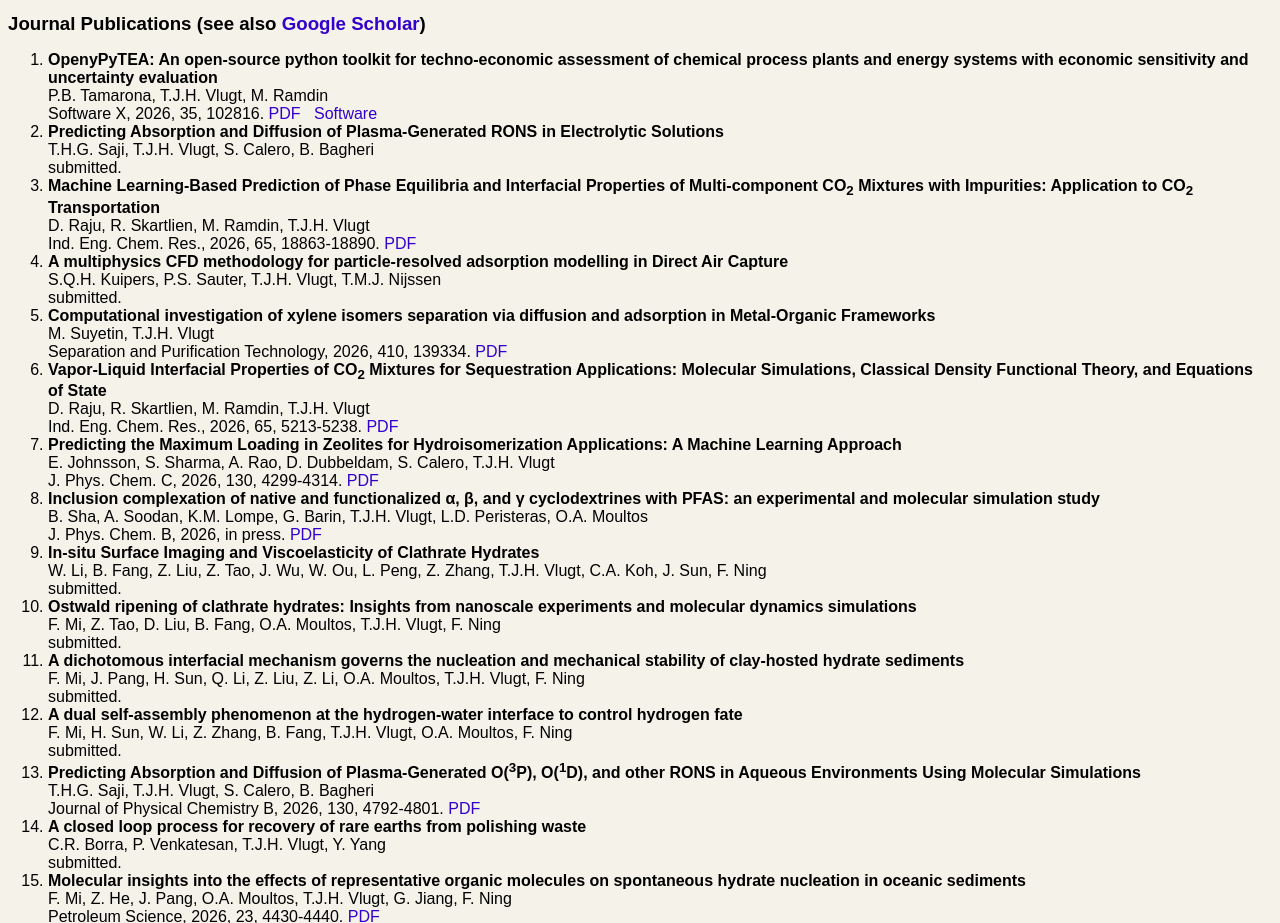
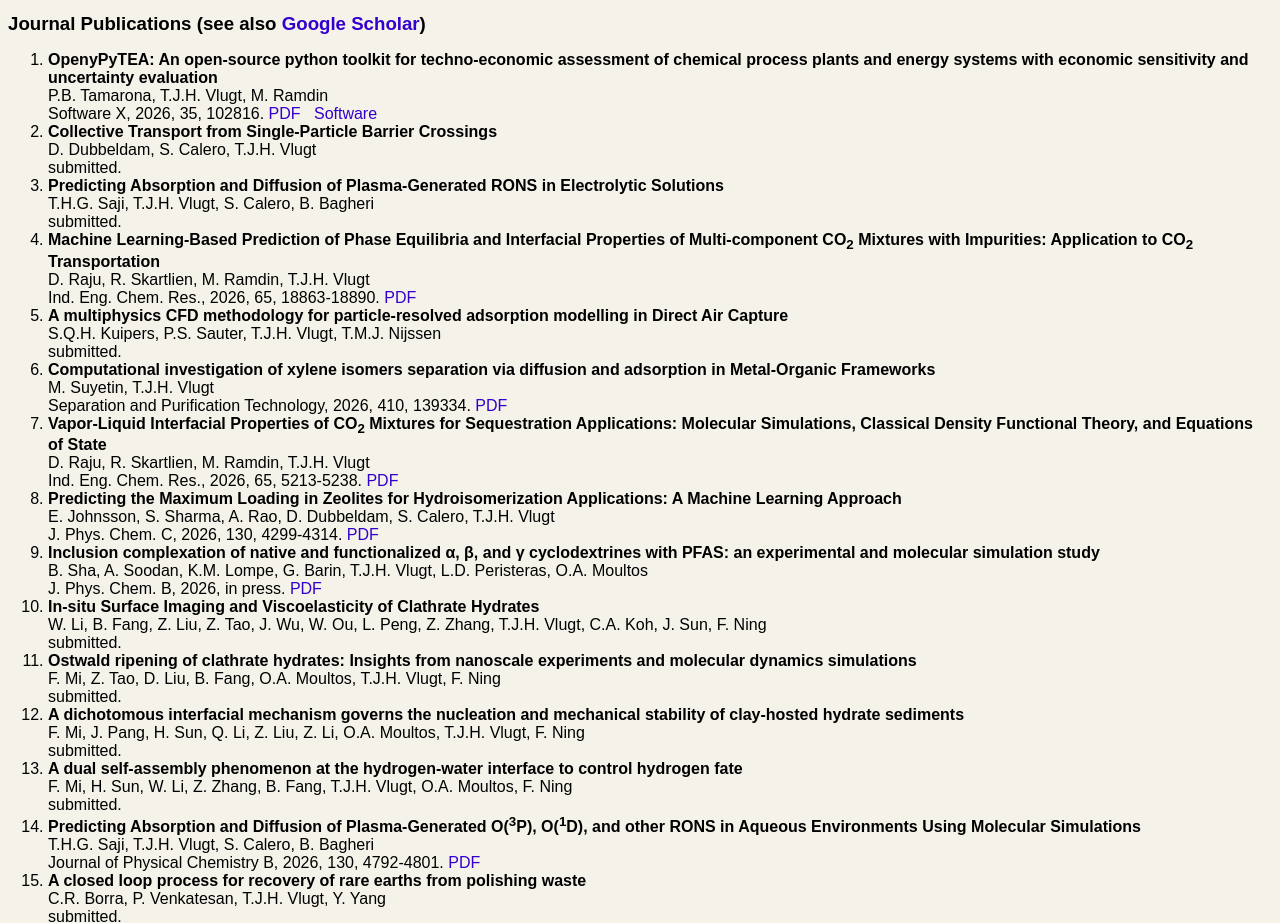
Before and after one commit to thijsvlugt/website, a plain HTML site: page pubs.html in a window 1280 px wide. Shown: the part 2149-3072 px from the top of the page. Drawn offline with Linux system fonts and the light colour scheme.

Commit message:
Update pubs.html

```diff
--- a/pubs.html
+++ b/pubs.html
@@ -270,6 +270,9 @@ T.J.H. Vlugt, M. Ramdin<BR>Software X, 2026, 35,
 102816. <a href="https://doi.org/10.1016/j.softx.2026.102816">PDF</a>
   &nbsp; <a href="https://github.com/pbtamarona/OpenPyTEA">Software</a>
 
+<LI><B>Collective Transport from Single-Particle Barrier
+Crossings<BR></B>D. Dubbeldam, S. Calero, T.J.H. Vlugt<BR>submitted.
+
 <LI><B>Predicting Absorption and Diffusion of Plasma-Generated RONS in
 Electrolytic Solutions<BR></B>T.H.G. Saji, T.J.H. Vlugt, S. Calero,
 B. Bagheri<BR>submitted.
```
